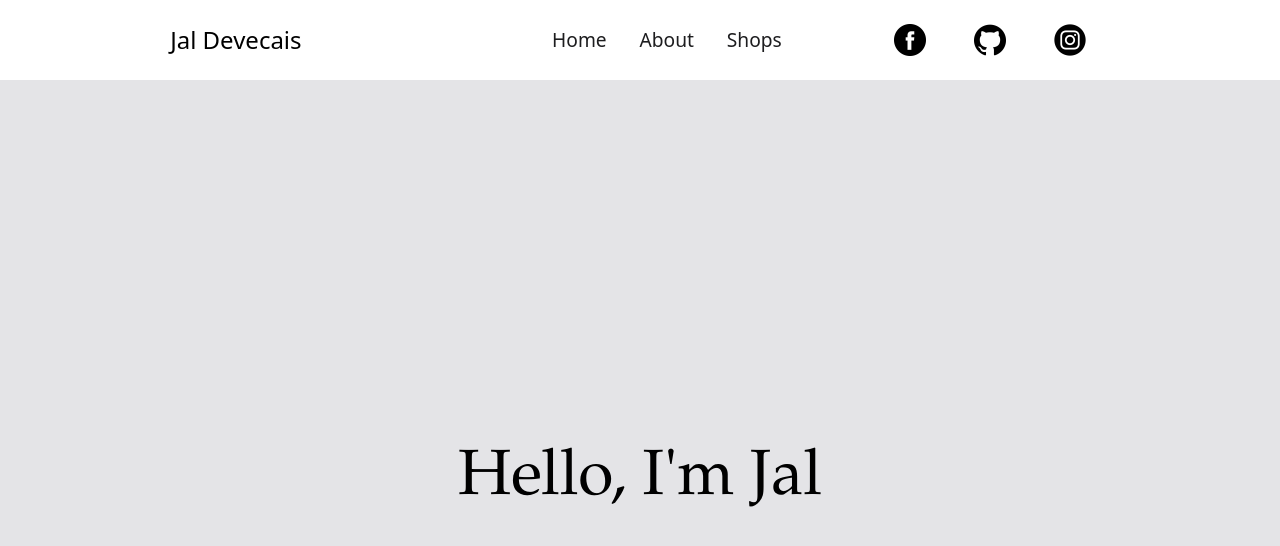
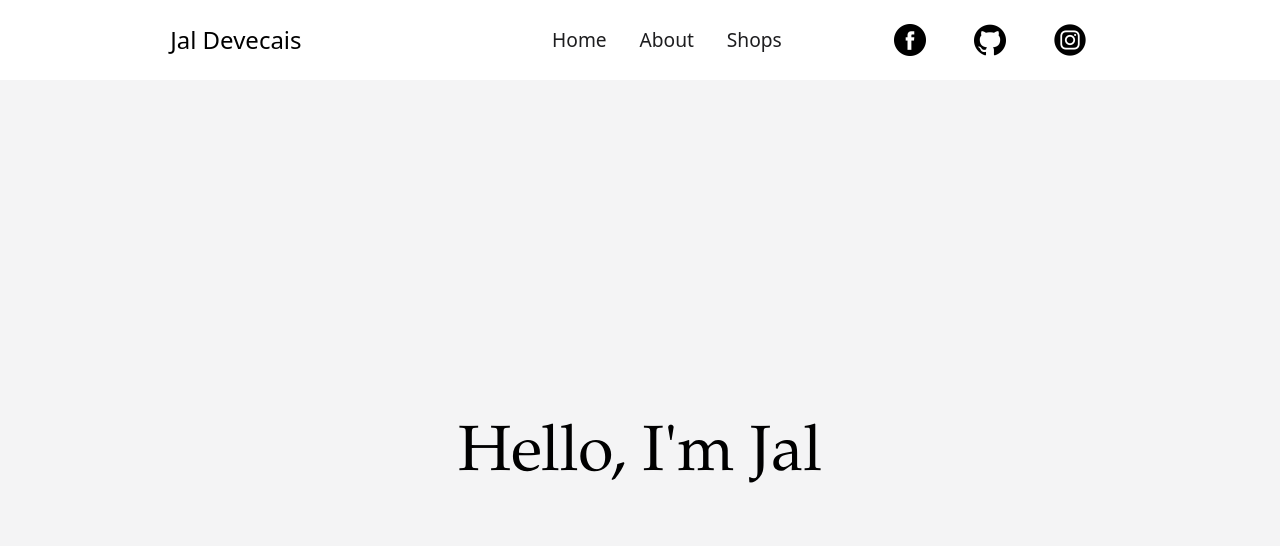
Before and after one commit to Poorsaken/angular-boilerplate, an Angular app: page / in a window 1280 px wide. Shown: the top 546 px of the page. Built offline with nearby package versions, Linux system fonts and the light colour scheme.

Commit message:
updated bounce

```diff
--- a/src/app/content/content.component.css
+++ b/src/app/content/content.component.css
@@ -2,7 +2,7 @@
 
     min-height: 100vh;
     display: grid;
-    @apply bg-zinc-200;
+    @apply bg-zinc-100;
 
 }
 
@@ -12,5 +12,6 @@
     font-family: 'Garamond';
     place-self: center;
     font-size: 4rem;
+    @apply animate-bounce;
 
 }
```
